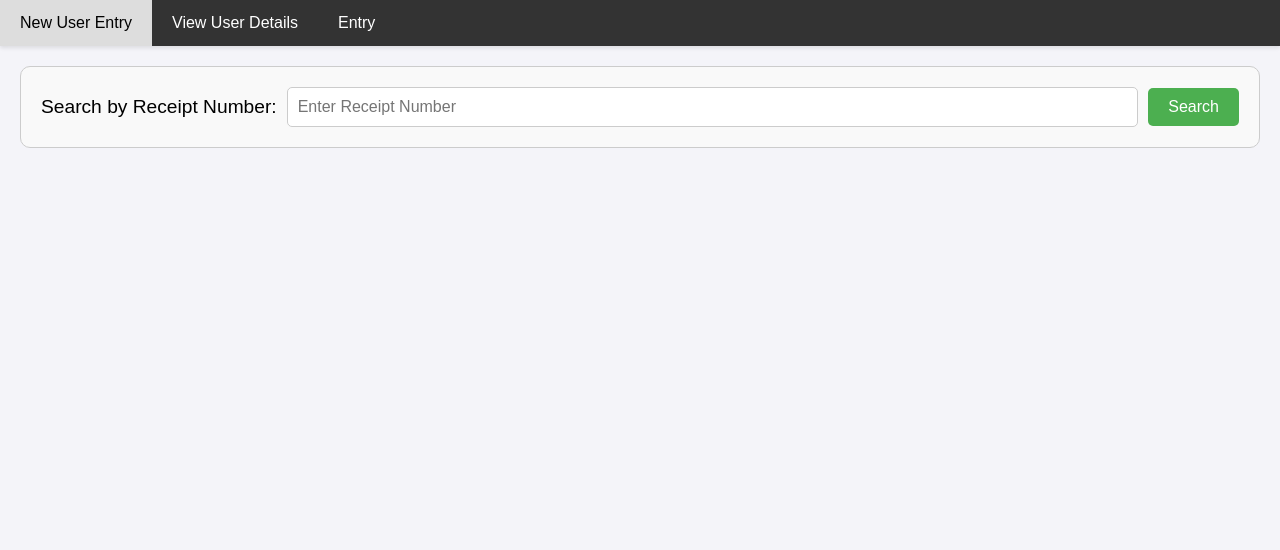
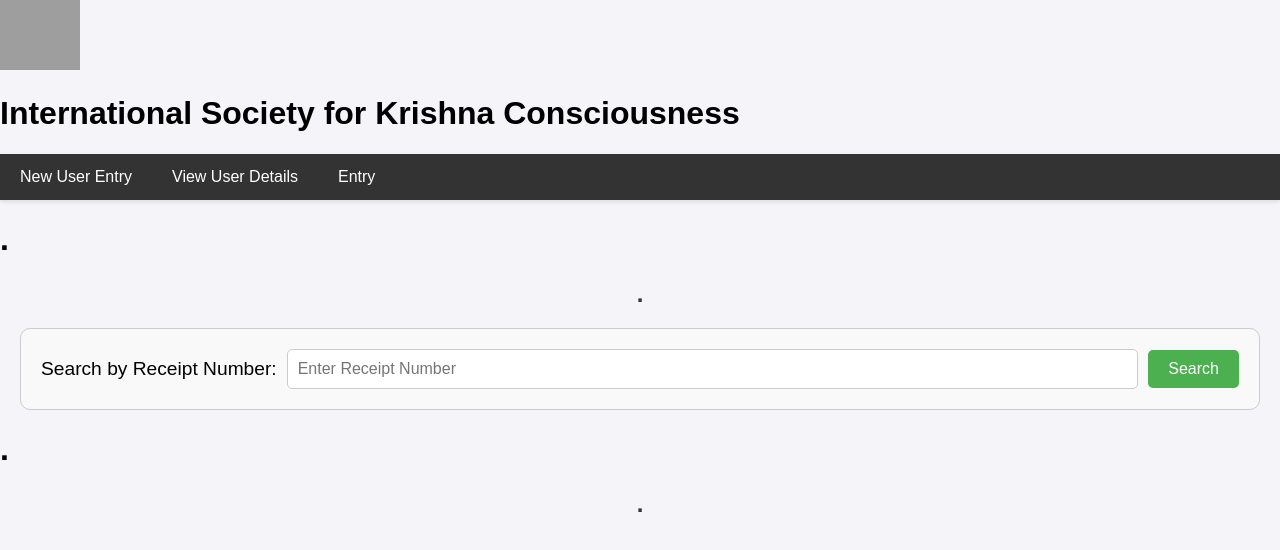
Before and after one commit to SriSatyaSatti/Project, a plain HTML site: page Entry.html in a window 1280 px wide. Drawn offline with Linux system fonts and the light colour scheme; grey boxes are pictures that could not be loaded.

Commit message:
Update Entry.html

```diff
--- a/Entry.html
+++ b/Entry.html
@@ -20,16 +20,35 @@
     </style>
   </head>
   <body>
+    <header>
+      <div class="header-container">
+        <img
+          src="https://th.bing.com/th/id/R.ebbc02801cc82d17032ec14de0dd1dac?rik=Wi%2fBrXsJ1JSQ1g&riu=http%3a%3awww.oneindia.com%2fimg%2f2016%2f09%2fiskcon-logo-21-1474442080.jpg&ehk=C3ZETcZ%2fjOv9UzUBXcxhzH5h10zs5%bQxSRb6gQOZgso%3d&risl=&pid=ImgRaw&r=0"
+          alt="Website Logo"
+          height="70"
+          width="80"
+        />
+        <h1>International Society for Krishna Consciousness</h1>
+      </div>
+    </header>
     <div class="navbar">
       <a href="index.html" class="active">New User Entry</a>
       <a href="view-users.html">View User Details</a>
       <a href="Entry.html">Entry</a>
     </div>
+    <h1>.</h1>
+    <h2>.</h2>
+    <center>
       <div class="search-container">
         <label for="searchField">Search by Receipt Number:</label>
-      <input type="text" id="searchField" placeholder="Enter Receipt Number" />
+        <input
+          type="text"
+          id="searchField"
+          placeholder="Enter Receipt Number"
+        />
         <button id="searchButton">Search</button>
       </div>
+    </center>
     <div id="userDataContainer" class="box" style="display: none">
       <h2>User Details</h2>
       <table id="userDetailsTable">
@@ -48,6 +67,8 @@
     <div id="noDataMessage" class="box" style="display: none">
       <h2>No Data Available</h2>
     </div>
+    <h1>.</h1>
+    <h2>.</h2>
     <script type="module">
       import { initializeApp } from "https://www.gstatic.com/firebasejs/10.12.2/firebase-app.js";
       import {
@@ -131,6 +152,7 @@
 
       window.toggleIsEntered = function (receiptNumber, currentValue) {
         const userRef = ref(db, "user/" + receiptNumber);
+        if (currentValue != true)
           update(userRef, { IsEntered: !currentValue })
             .then(() => {
               searchUserByReceiptNumber(receiptNumber); // Refresh user details after toggling
```
Lines whose indentation alone changed are shown as unchanged.
